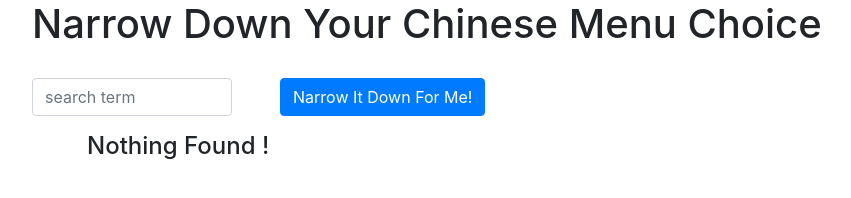
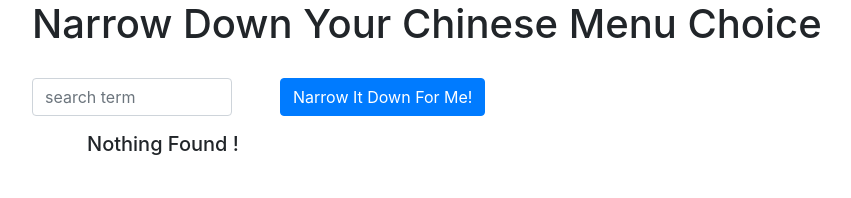
Before and after one commit to samishal1998/coursera-angularJs, a plain HTML site: page mod3_solution/index.html in a window 1280 px wide. Shown: the whole page, without its empty margins (53-904 px from the left). Drawn offline with nearby package versions, Linux system fonts and the light colour scheme.

Commit message:
mod3_solution finished

```diff
--- a/mod3_solution/templates/foundItems.html
+++ b/mod3_solution/templates/foundItems.html
@@ -16,5 +16,5 @@
 
         </li>
     </ul>
-    <h4 ng-if="items.length == 0">Nothing Found !</h4>
+    <h5  ng-if="items.length == 0">Nothing Found !</h5>
 </div>
```
